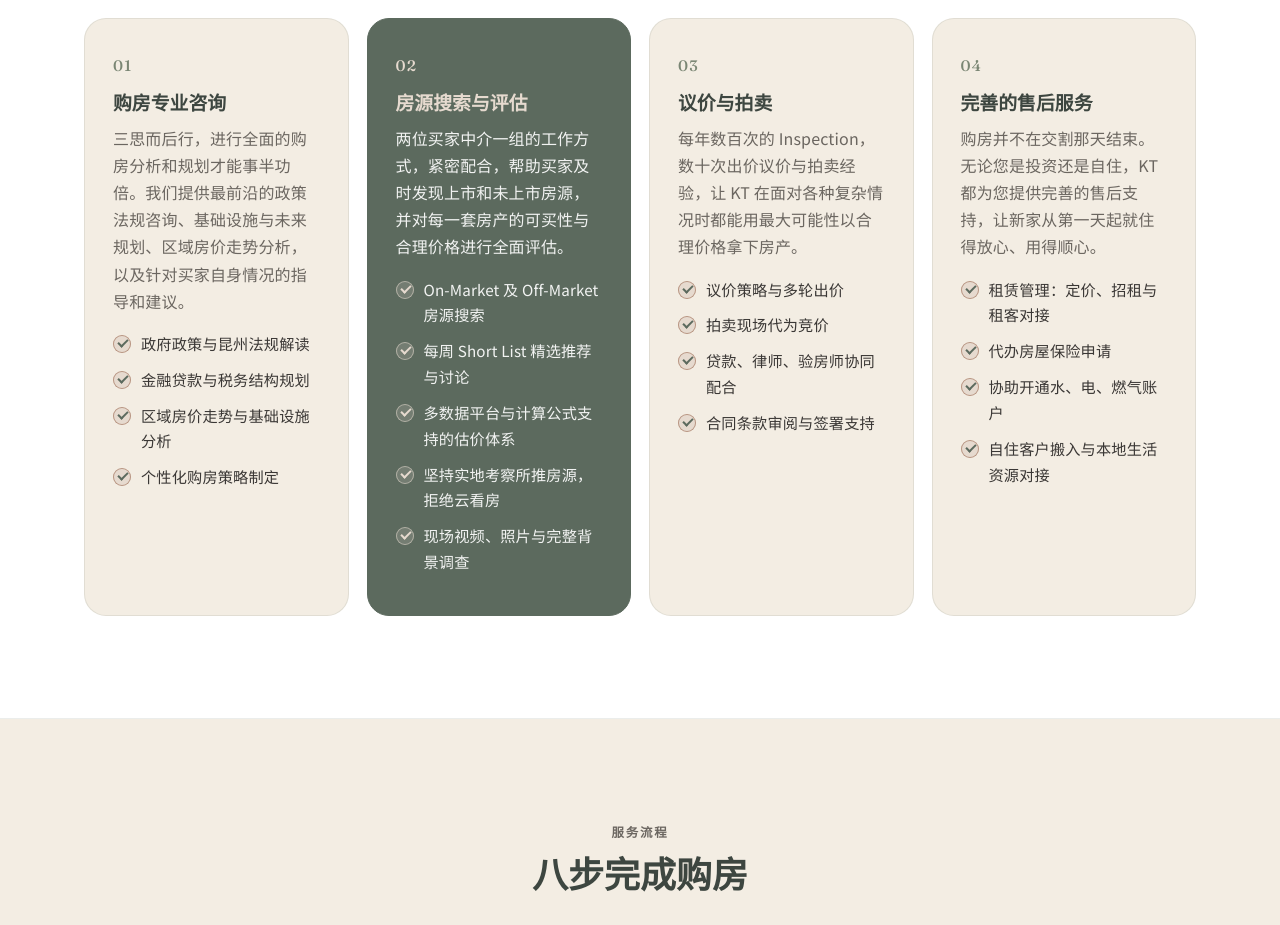
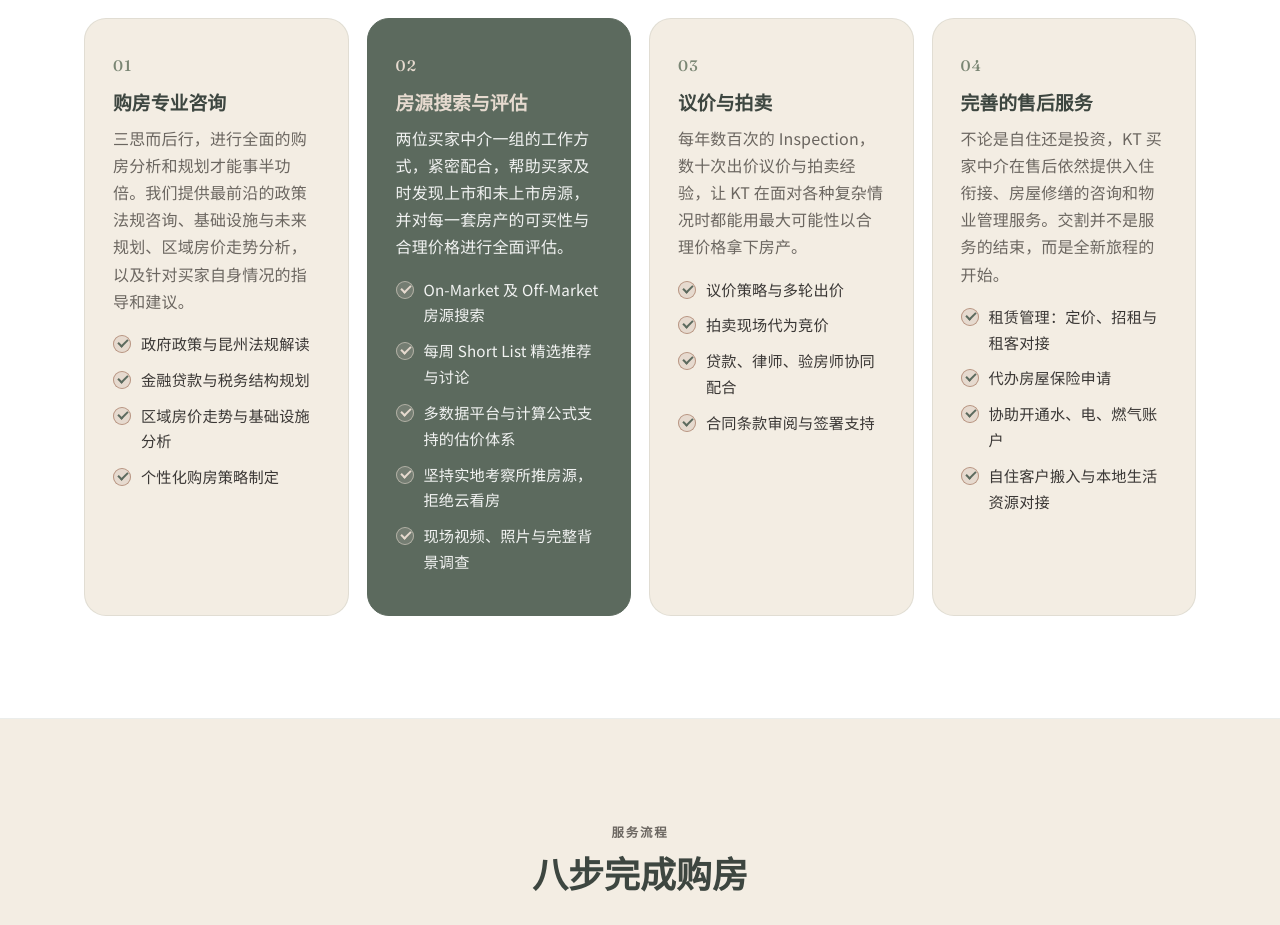
Before and after one commit to Luululu/kt-buyers-agent, a plain HTML site: page index.html in a window 1280 px wide. Shown: the part 1880-2805 px from the top of the page. Drawn offline with Linux system fonts and the light colour scheme.

Commit message:
Card 4 paragraph: rewrite around 入住衔接 + 修缮咨询 + 物管, settlement is not the end

```diff
--- a/index.html
+++ b/index.html
@@ -157,7 +157,7 @@
           <article class="card">
             <span class="card-num">04</span>
             <h3>完善的售后服务</h3>
-            <p>购房并不在交割那天结束。无论您是投资还是自住，KT 都为您提供完善的售后支持，让新家从第一天起就住得放心、用得顺心。</p>
+            <p>不论是自住还是投资，KT 买家中介在售后依然提供入住衔接、房屋修缮的咨询和物业管理服务。交割并不是服务的结束，而是全新旅程的开始。</p>
             <ul class="tick-list">
               <li>租赁管理：定价、招租与租客对接</li>
               <li>代办房屋保险申请</li>
```
